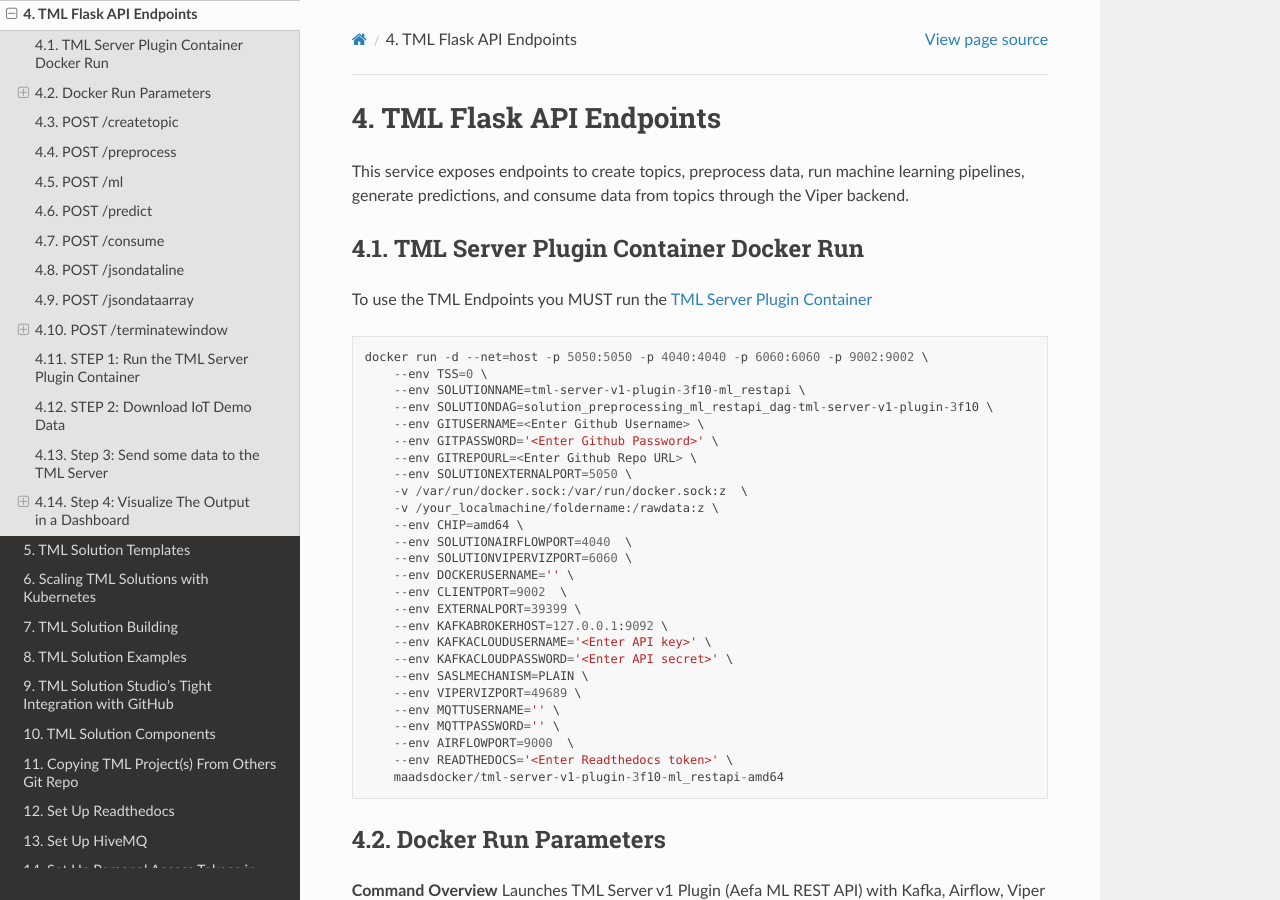
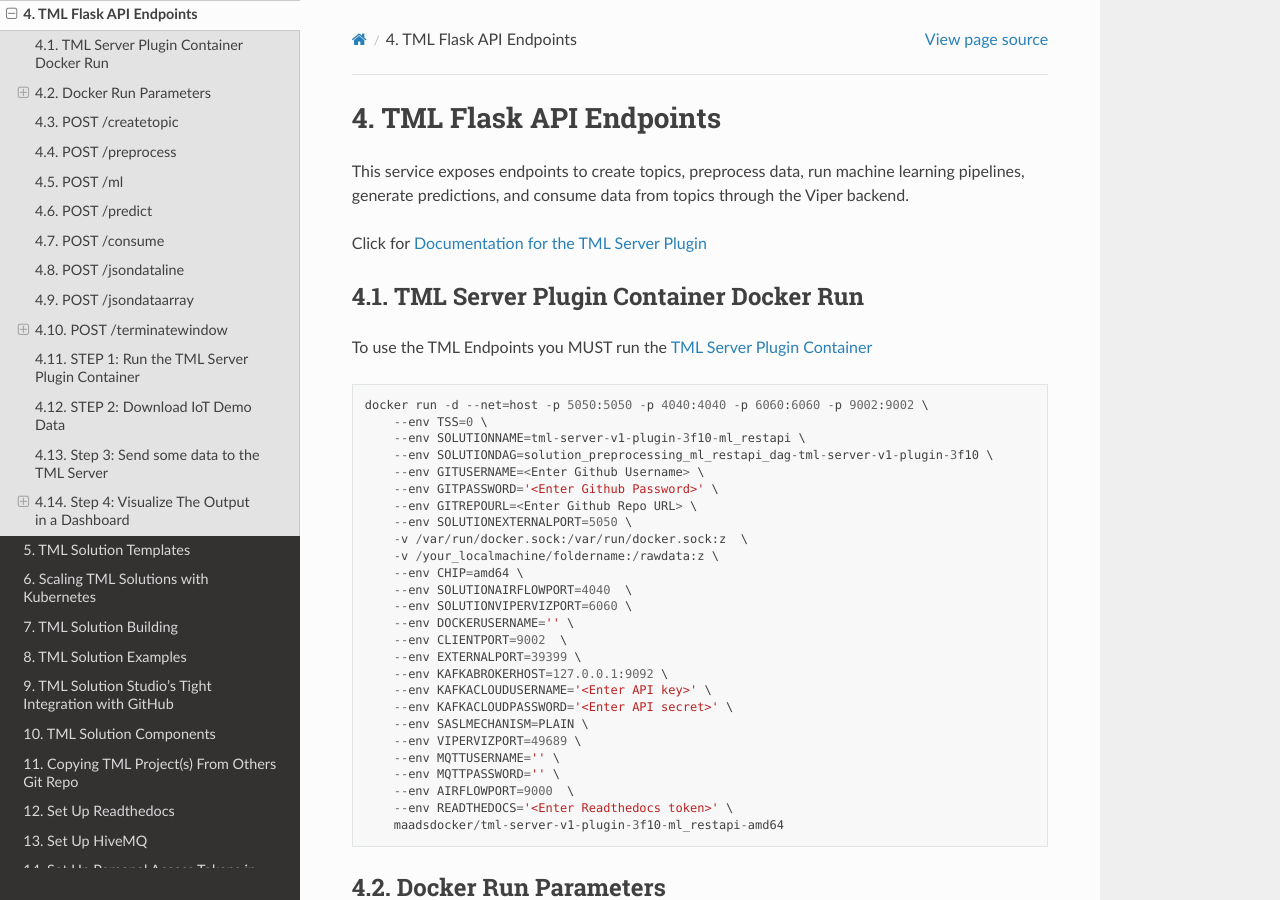
Before and after one commit to smaurice101/readthedocs, a Sphinx documentation site: the page built from docs/source/tmlapi.rst, in a window 1280 px wide and 900 px high. Built offline with Sphinx 7.4.7 and the Read the Docs theme 3.1.0, drawn with Linux system fonts in a browser that asks for light colours.

Commit message:
Update tmlapi.rst

```diff
--- a/docs/source/tmlapi.rst
+++ b/docs/source/tmlapi.rst
@@ -3,6 +3,8 @@
 ==========================
 
 This service exposes endpoints to create topics, preprocess data, run machine learning pipelines, generate predictions, and consume data from topics through the Viper backend.
+
+Click for `Documentation for the TML Server Plugin <https://tml-server-v1-plugin-3f10-ml-restapi.readthedocs.io/en/latest/>`_
 
 TML Server Plugin Container Docker Run
 --------------------------------------
```
